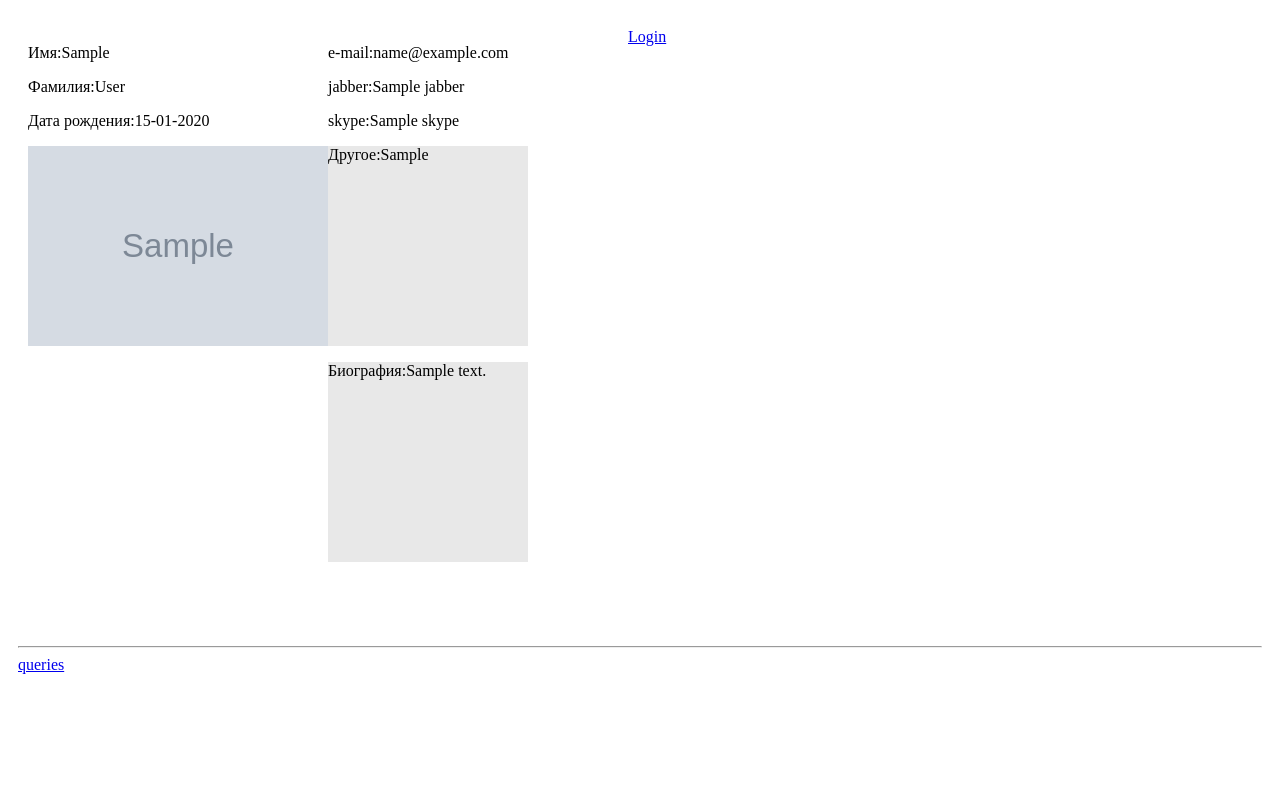
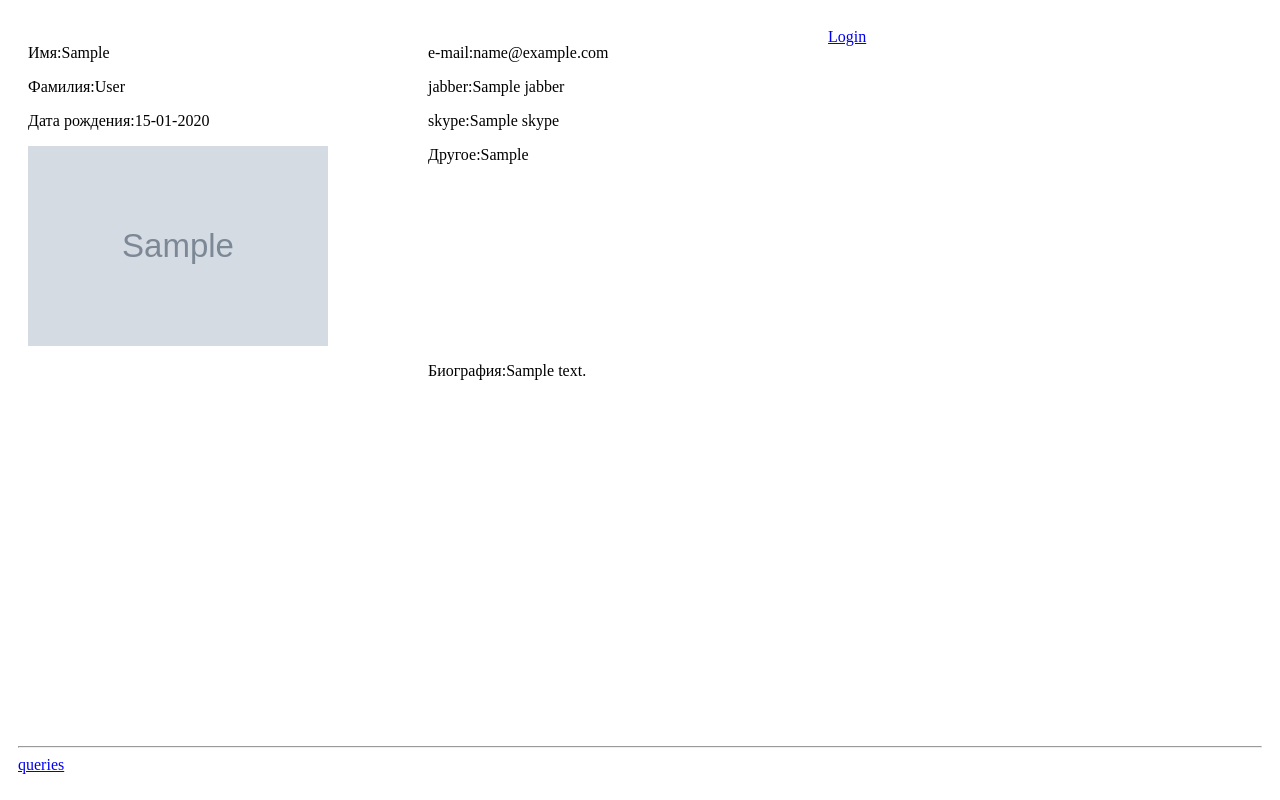
Before and after one commit to alexa-sandra/test42cc, a Django app: template test42cc/templates/index.html in a window 1280 px wide. Run offline with Django 3.2, Linux system fonts and the light colour scheme; the template is opened without the code that fills it: most values are stand-ins (such as "Sample title", 1, 10 or a date in 2020); grey boxes marked "Sample" are stand-in pictures; parts of the project's set-up code (start-up, migrations or seed data) failed here and were passed over.

Commit message:
ticket:5 fix disign

```diff
--- a/test42cc/media/css/main.css
+++ b/test42cc/media/css/main.css
@@ -5,15 +5,15 @@ body {
 .container {
     position:relative;
     padding:10px;
-    height:600px;
+    height:700px;
 }
 
 .leftSide {
-    width:300px;
+    width:400px;
     float:left;
 }
 .centerSide {
-    width:300px;
+    width:400px;
     float:left;
 
 }
@@ -27,7 +27,7 @@ body {
 .textarea {
     width:200px;
     height:200px;
-    background-color: #E8E8E8;
+
 }
 
 #progress{
@@ -37,6 +37,7 @@ body {
 .submit{
     float:left;
     width:300px;
+
 }
 
 .underline {
--- a/test42cc/settings.py
+++ b/test42cc/settings.py
@@ -125,6 +125,7 @@ TEMPLATE_CONTEXT_PROCESSORS = (
 
 ROOT_URLCONF = 'test42cc.urls'
 
+DJANGO_SETTINGS_MODULE = 'test42cc.settings'
 # Python dotted path to the WSGI application used by Django's runserver.
 WSGI_APPLICATION = 'test42cc.wsgi.application'
 
```
Also changed, not shown: test42cc/templates/edit.html (+10 -6 lines), 1 other file.
